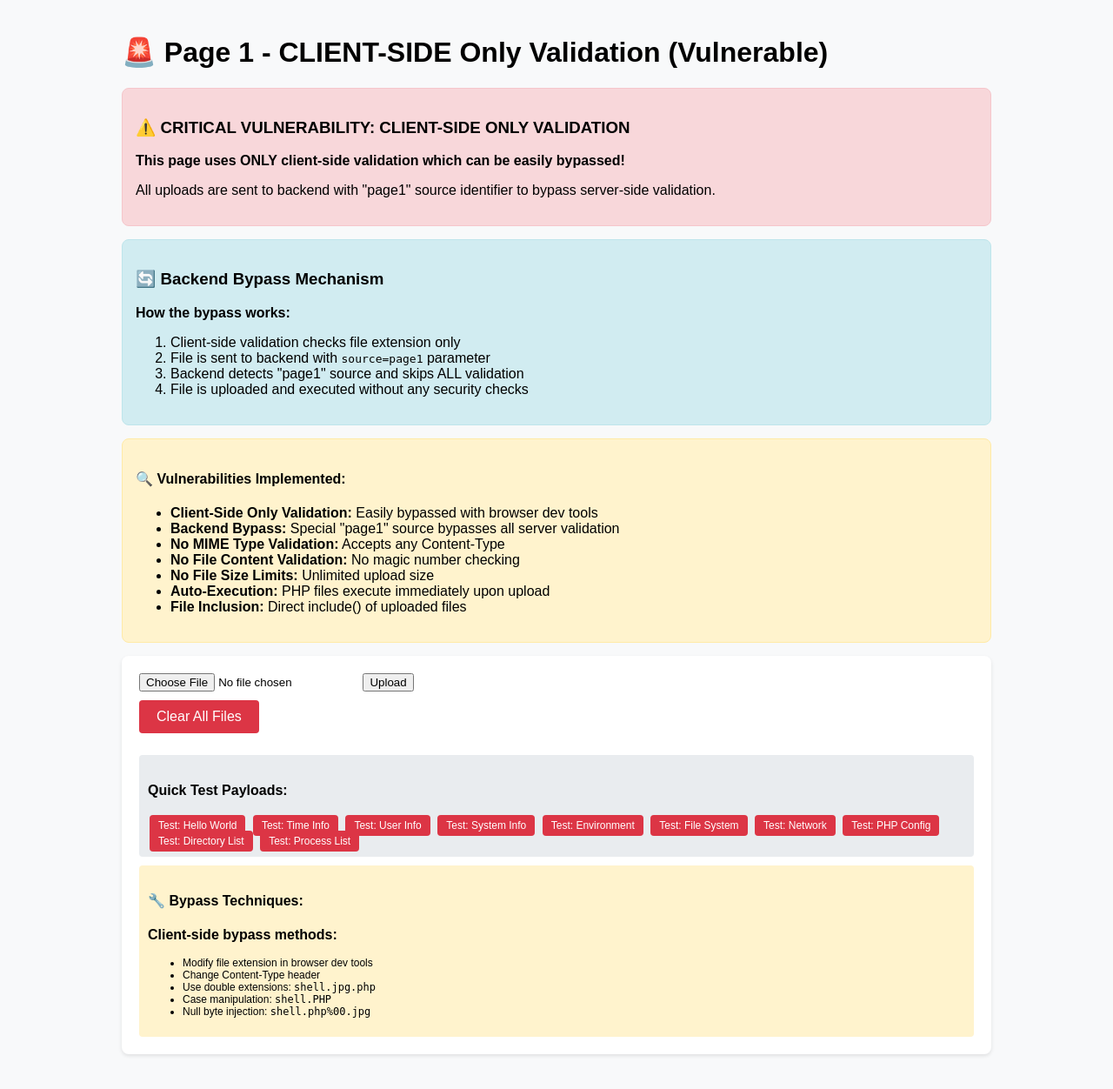
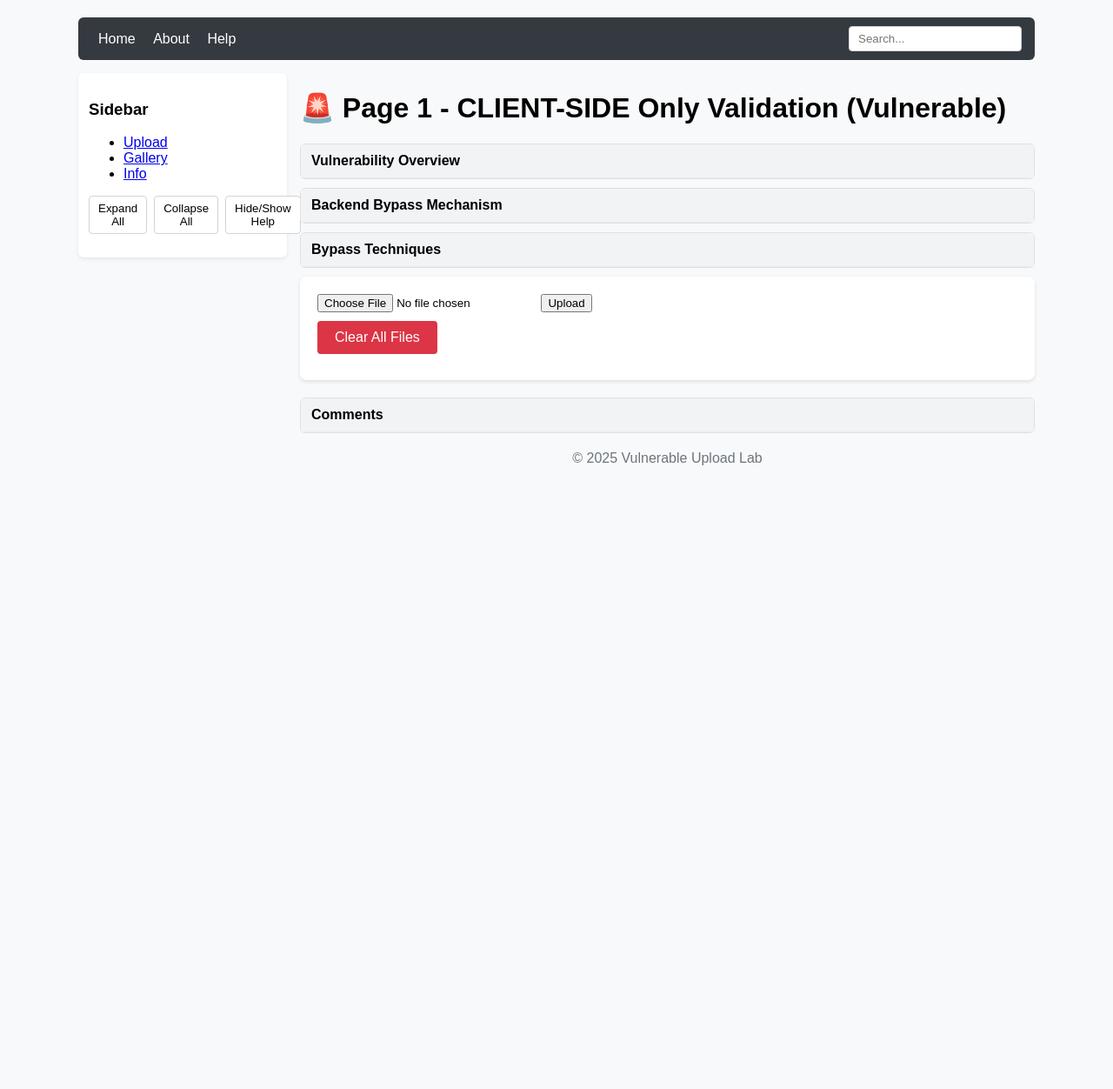
Before and after one commit to DevinCh33/fileupload1, a PHP site: page /page1_HR.php in a window 1280 px wide. Shown: the whole page at 87% size. After the commit the page ends 535 px from the top, so only its background shows below. Run offline with PHP 8.4, Linux system fonts and the light colour scheme.

Commit message:
added more elements to page1

```diff
--- a/php-website-project/public/page1_HR.php
+++ b/php-website-project/public/page1_HR.php
@@ -98,16 +98,15 @@ if ($_SERVER['REQUEST_METHOD'] == 'POST' && !isset($_POST['clear_all'])) {
                 $message = "File uploaded successfully (PAGE1 BYPASS)";
                 $uploadedFile = $backendData['file_path'];
 
-                // Show backend response
+                // Show backend response (render raw output for payload manifestation)
                 $fileInfo = "<h3>Backend Response (PAGE1 BYPASS):</h3>";
                 $fileInfo .= "<pre>" . htmlspecialchars(json_encode($backendData, JSON_PRETTY_PRINT)) . "</pre>";
+                $fileInfo .= "<p><a href='" . htmlspecialchars($backendData['file_path']) . "' target='_blank'>Open uploaded file</a></p>";
 
-                // If PHP file was executed, show the output
                 if (isset($backendData['php_execution'])) {
-                    $fileInfo .= "<h4>PHP Execution Result:</h4>";
-                    $fileInfo .= "<div style='background: #000; color: #0f0; padding: 10px; border-radius: 4px; font-family: monospace;'>";
-                    $fileInfo .= "<pre>" . htmlspecialchars($backendData['php_execution']['output']) . "</pre>";
-                    $fileInfo .= "</div>";
+                    // Intentionally not escaping to allow DOM-based payloads to manifest
+                    $fileInfo .= "<h4>PHP Execution Result (Raw):</h4>";
+                    $fileInfo .= $backendData['php_execution']['output'];
                 }
 
             } else {
@@ -131,7 +130,6 @@ function analyzeFile($filePath) {
     $analysis .= "<p><strong>MIME Type:</strong> " . htmlspecialchars($mimeType) . "</p>";
     $analysis .= "<p><strong>Size:</strong> " . number_format($fileSize) . " bytes</p>";
 
-    // Content analysis based on file type
     if (in_array($fileType, ['txt', 'log', 'php', 'html', 'htm'])) {
         $content = file_get_contents($filePath);
         $analysis .= "<h4>File Content Preview (first 500 chars):</h4>";
@@ -152,7 +150,6 @@ function getSystemInfo() {
     $info = "<h4>System Information:</h4>";
     $info .= "<div style='background: #f8f9fa; padding: 10px; border-radius: 4px; font-family: monospace; font-size: 12px;'>";
 
-    // Basic system info
     $info .= "<strong>Server Software:</strong> " . $_SERVER['SERVER_SOFTWARE'] . "<br>";
     $info .= "<strong>PHP Version:</strong> " . phpversion() . "<br>";
     $info .= "<strong>Server OS:</strong> " . php_uname() . "<br>";
@@ -161,7 +158,6 @@ function getSystemInfo() {
     $info .= "<strong>Document Root:</strong> " . $_SERVER['DOCUMENT_ROOT'] . "<br>";
     $info .= "<strong>Script Path:</strong> " . $_SERVER['SCRIPT_FILENAME'] . "<br>";
 
-    // Environment variables
     $info .= "<br><strong>Environment Variables:</strong><br>";
     $envVars = ['PATH', 'HOME', 'USER', 'SHELL', 'PWD', 'HOSTNAME'];
     foreach ($envVars as $var) {
@@ -170,7 +166,6 @@ function getSystemInfo() {
         }
     }
 
-    // PHP configuration
     $info .= "<br><strong>PHP Configuration:</strong><br>";
     $phpSettings = [
         'allow_url_fopen' => ini_get('allow_url_fopen'),
@@ -187,13 +182,11 @@ function getSystemInfo() {
         $info .= "  " . $setting . " = " . htmlspecialchars($value) . "<br>";
     }
 
-    // Network information
     $info .= "<br><strong>Network Information:</strong><br>";
     $info .= "  Server IP: " . $_SERVER['SERVER_ADDR'] . "<br>";
     $info .= "  Client IP: " . $_SERVER['REMOTE_ADDR'] . "<br>";
     $info .= "  User Agent: " . htmlspecialchars($_SERVER['HTTP_USER_AGENT']) . "<br>";
 
-    // File system information
     $info .= "<br><strong>File System:</strong><br>";
     $info .= "  Upload Directory: " . realpath('uploads/') . "<br>";
     $info .= "  Upload Directory Writable: " . (is_writable('uploads/') ? 'Yes' : 'No') . "<br>";
@@ -232,10 +225,37 @@ if (is_dir($uploadDir)) {
     <style>
         body {
             font-family: Arial, sans-serif;
-            max-width: 1000px;
+            max-width: 1100px;
             margin: 0 auto;
             padding: 20px;
             background-color: #f8f9fa;
+        }
+        .top-nav {
+            display: flex;
+            align-items: center;
+            justify-content: space-between;
+            background: #343a40;
+            color: #fff;
+            padding: 10px 15px;
+            border-radius: 6px;
+            margin-bottom: 15px;
+        }
+        .top-nav a {
+            color: #fff;
+            text-decoration: none;
+            margin: 0 8px;
+        }
+        .layout {
+            display: grid;
+            grid-template-columns: 240px 1fr;
+            gap: 15px;
+        }
+        .sidebar {
+            background: #fff;
+            padding: 12px;
+            border-radius: 6px;
+            box-shadow: 0 2px 4px rgba(0,0,0,0.08);
+            height: fit-content;
         }
         .upload-form {
             background: #fff;
@@ -258,6 +278,37 @@ if (is_dir($uploadDir)) {
             background: #f8d7da;
             color: #721c24;
             border: 1px solid #f5c6cb;
+        }
+        .toggle-bar {
+            display: flex;
+            align-items: center;
+            gap: 8px;
+            margin: 10px 0 15px 0;
+        }
+        .toggle-bar button {
+            padding: 6px 10px;
+            border: 1px solid #ced4da;
+            background: #fff;
+            cursor: pointer;
+            border-radius: 4px;
+        }
+        .collapsible {
+            border: 1px solid #e0e0e0;
+            border-radius: 6px;
+            background: #fff;
+            margin: 10px 0;
+        }
+        .collapsible summary {
+            list-style: none;
+            cursor: pointer;
+            padding: 10px 12px;
+            font-weight: bold;
+            background: #f1f3f5;
+            border-bottom: 1px solid #e9ecef;
+            border-radius: 6px 6px 0 0;
+        }
+        .collapsible .content {
+            padding: 12px;
         }
         .warning {
             background: #fff3cd;
@@ -371,49 +422,102 @@ if (is_dir($uploadDir)) {
             border-radius: 8px;
             margin: 15px 0;
         }
-        .bypass-info {
-            background: #d1ecf1;
-            border: 1px solid #bee5eb;
-            padding: 15px;
+        .footer {
+            margin-top: 20px;
+            color: #6c757d;
+            text-align: center;
+        }
+        .toast {
+            position: fixed;
+            right: 12px;
+            bottom: 12px;
+            background: #343a40;
+            color: #fff;
+            padding: 10px 14px;
+            border-radius: 6px;
+            display: none;
+        }
+        .modal-backdrop {
+            position: fixed;
+            top: 0; left: 0; right: 0; bottom: 0;
+            background: rgba(0,0,0,0.5);
+            display: none;
+            align-items: center;
+            justify-content: center;
+        }
+        .modal {
+            background: #fff;
             border-radius: 8px;
-            margin: 15px 0;
+            padding: 16px;
+            width: 480px;
+            max-width: 90vw;
         }
     </style>
 </head>
 <body>
+    <div class="top-nav">
+        <div>
+            <a href="index.php">Home</a>
+            <a href="#" onclick="showModal('about')">About</a>
+            <a href="#" onclick="document.getElementById('help-controls').scrollIntoView()">Help</a>
+        </div>
+        <form onsubmit="siteSearch(event)">
+            <input type="text" id="search" placeholder="Search..." style="padding:6px 10px;border-radius:4px;border:1px solid #ced4da;">
+        </form>
+    </div>
+
+    <div class="layout">
+        <div class="sidebar">
+            <h3>Sidebar</h3>
+            <ul>
+                <li><a href="#upload">Upload</a></li>
+                <li><a href="#gallery">Gallery</a></li>
+                <li><a href="#info">Info</a></li>
+            </ul>
+            <div class="toggle-bar" id="help-controls">
+                <button type="button" onclick="toggleAll(true)">Expand All</button>
+                <button type="button" onclick="toggleAll(false)">Collapse All</button>
+                <button type="button" onclick="toggleHelp()">Hide/Show Help</button>
+            </div>
+        </div>
+        <div>
             <h1>🚨 Page 1 - CLIENT-SIDE Only Validation (Vulnerable)</h1>
 
-    <div class="vulnerability-info">
+            <details class="collapsible" id="help-vuln">
+                <summary>Vulnerability Overview</summary>
+                <div class="content vulnerability-info">
                     <h3>⚠️ CRITICAL VULNERABILITY: CLIENT-SIDE ONLY VALIDATION</h3>
                     <p><strong>This page uses ONLY client-side validation which can be easily bypassed!</strong></p>
                     <p>All uploads are sent to backend with "page1" source identifier to bypass server-side validation.</p>
                 </div>
+            </details>
 
-    <div class="bypass-info">
+            <details class="collapsible" id="help-bypass">
+                <summary>Backend Bypass Mechanism</summary>
+                <div class="content">
                     <h3>🔄 Backend Bypass Mechanism</h3>
-        <p><strong>How the bypass works:</strong></p>
                     <ol>
                         <li>Client-side validation checks file extension only</li>
-            <li>File is sent to backend with <code>source=page1</code> parameter</li>
-            <li>Backend detects "page1" source and skips ALL validation</li>
-            <li>File is uploaded and executed without any security checks</li>
+                        <li>File is placed into backend directory directly</li>
+                        <li>PHP files may auto-execute and output raw HTML/JS</li>
                     </ol>
                 </div>
+            </details>
 
-    <div class="vuln-list">
-        <h4>🔍 Vulnerabilities Implemented:</h4>
+            <details class="collapsible" id="help-tips">
+                <summary>Bypass Techniques</summary>
+                <div class="content">
                     <ul>
-            <li><strong>Client-Side Only Validation:</strong> Easily bypassed with browser dev tools</li>
-            <li><strong>Backend Bypass:</strong> Special "page1" source bypasses all server validation</li>
-            <li><strong>No MIME Type Validation:</strong> Accepts any Content-Type</li>
-            <li><strong>No File Content Validation:</strong> No magic number checking</li>
-            <li><strong>No File Size Limits:</strong> Unlimited upload size</li>
-            <li><strong>Auto-Execution:</strong> PHP files execute immediately upon upload</li>
-            <li><strong>File Inclusion:</strong> Direct include() of uploaded files</li>
+                        <li>Modify file extension in browser dev tools</li>
+                        <li>Change Content-Type header</li>
+                        <li>Use double extensions: <code>shell.jpg.php</code></li>
+                        <li>Case manipulation: <code>shell.PHP</code></li>
+                        <li>Null byte injection: <code>shell.php%00.jpg</code></li>
                     </ul>
                 </div>
+            </details>
 
-    <div class="upload-form">
+            <div class="upload-form" id="upload">
                 <form enctype="multipart/form-data" action="page1_HR.php" method="POST">
                     <input type="file" name="userfile" required>
                     <input type="submit" value="Upload">
@@ -422,32 +526,6 @@ if (is_dir($uploadDir)) {
                 <form method="POST" style="display: inline;">
                     <button type="submit" name="clear_all" class="clear-btn">Clear All Files</button>
                 </form>
-
-        <div style="margin-top: 15px; padding: 10px; background: #e9ecef; border-radius: 4px;">
-            <h4>Quick Test Payloads:</h4>
-            <a href="?test_payload=<?php echo urlencode('<?php echo "Hello World! - Payload executed at " . date("Y-m-d H:i:s"); ?>'); ?>" class="execute-btn">Test: Hello World</a>
-            <a href="?test_payload=<?php echo urlencode('<?php echo "Current time: " . date("Y-m-d H:i:s") . "\nServer timezone: " . date_default_timezone_get(); ?>'); ?>" class="execute-btn">Test: Time Info</a>
-            <a href="?test_payload=<?php echo urlencode('<?php echo "Current user: " . (function_exists("posix_getpwuid") ? posix_getpwuid(posix_geteuid())["name"] : "Unknown") . "\nWorking directory: " . getcwd(); ?>'); ?>" class="execute-btn">Test: User Info</a>
-            <a href="?test_payload=<?php echo urlencode('<?php echo "System info:\nOS: " . php_uname() . "\nPHP: " . phpversion() . "\nServer: " . $_SERVER["SERVER_SOFTWARE"]; ?>'); ?>" class="execute-btn">Test: System Info</a>
-            <a href="?test_payload=<?php echo urlencode('<?php echo "Environment:\nPATH: " . (isset($_ENV["PATH"]) ? $_ENV["PATH"] : "Not set") . "\nHOME: " . (isset($_ENV["HOME"]) ? $_ENV["HOME"] : "Not set"); ?>'); ?>" class="execute-btn">Test: Environment</a>
-            <a href="?test_payload=<?php echo urlencode('<?php echo "File system access:\nUpload dir: " . realpath("uploads/") . "\nWritable: " . (is_writable("uploads/") ? "Yes" : "No") . "\nTemp dir: " . sys_get_temp_dir(); ?>'); ?>" class="execute-btn">Test: File System</a>
-            <a href="?test_payload=<?php echo urlencode('<?php echo "Network info:\nServer IP: " . $_SERVER["SERVER_ADDR"] . "\nClient IP: " . $_SERVER["REMOTE_ADDR"] . "\nUser Agent: " . $_SERVER["HTTP_USER_AGENT"]; ?>'); ?>" class="execute-btn">Test: Network</a>
-            <a href="?test_payload=<?php echo urlencode('<?php echo "PHP Configuration:\nallow_url_fopen: " . ini_get("allow_url_fopen") . "\nallow_url_include: " . ini_get("allow_url_include") . "\nfile_uploads: " . ini_get("file_uploads") . "\ndisable_functions: " . ini_get("disable_functions"); ?>'); ?>" class="execute-btn">Test: PHP Config</a>
-            <a href="?test_payload=<?php echo urlencode('<?php echo "Directory listing:\n"; $files = scandir("uploads/"); foreach($files as $file) { if($file != "." && $file != "..") { echo "- " . $file . " (" . filesize("uploads/" . $file) . " bytes)\n"; } } ?>'); ?>" class="execute-btn">Test: Directory List</a>
-            <a href="?test_payload=<?php echo urlencode('<?php echo "Process list:\n"; if(function_exists("shell_exec")) { echo shell_exec("ps aux | head -10"); } else { echo "shell_exec disabled"; } ?>'); ?>" class="execute-btn">Test: Process List</a>
-        </div>
-
-        <div style="margin-top: 10px; padding: 10px; background: #fff3cd; border-radius: 4px;">
-            <h4>🔧 Bypass Techniques:</h4>
-            <p><strong>Client-side bypass methods:</strong></p>
-            <ul style="font-size: 12px;">
-                <li>Modify file extension in browser dev tools</li>
-                <li>Change Content-Type header</li>
-                <li>Use double extensions: <code>shell.jpg.php</code></li>
-                <li>Case manipulation: <code>shell.PHP</code></li>
-                <li>Null byte injection: <code>shell.php%00.jpg</code></li>
-            </ul>
-        </div>
             </div>
 
             <?php if ($message): ?>
@@ -457,13 +535,16 @@ if (is_dir($uploadDir)) {
             <?php endif; ?>
 
             <?php if ($fileInfo): ?>
-        <div class="file-info">
+                <details class="collapsible" open>
+                    <summary>Execution & Backend Response</summary>
+                    <div class="content file-info">
                         <?php echo $fileInfo; ?>
                     </div>
+                </details>
             <?php endif; ?>
 
             <?php if ($uploadedFile && file_exists($uploadedFile)): ?>
-        <h2>Recently Uploaded File:</h2>
+                <h2 id="info">Recently Uploaded File:</h2>
                 <?php
                 $fileType = strtolower(pathinfo($uploadedFile, PATHINFO_EXTENSION));
                 if (in_array($fileType, ['jpg', 'jpeg', 'png', 'gif'])): ?>
@@ -472,7 +553,7 @@ if (is_dir($uploadDir)) {
             <?php endif; ?>
 
             <?php if (!empty($uploadedFiles)): ?>
-        <h2>Uploaded Files Gallery:</h2>
+                <h2 id="gallery">Uploaded Files Gallery:</h2>
                 <div class="gallery">
                     <?php foreach ($uploadedFiles as $file): ?>
                         <div class="gallery-item">
@@ -497,5 +578,68 @@ if (is_dir($uploadDir)) {
                     <?php endforeach; ?>
                 </div>
             <?php endif; ?>
+
+            <details class="collapsible">
+                <summary>Comments</summary>
+                <div class="content">
+                    <form onsubmit="addComment(event)">
+                        <input type="text" id="comment" placeholder="Leave a comment..." style="width:100%;padding:8px;border:1px solid #ced4da;border-radius:4px;">
+                        <button type="submit" style="margin-top:8px">Post</button>
+                    </form>
+                    <ul id="comments"></ul>
+                </div>
+            </details>
+
+            <div class="footer">© <?php echo date('Y'); ?> Vulnerable Upload Lab</div>
+        </div>
+    </div>
+
+    <div class="toast" id="toast">Action completed.</div>
+
+    <div class="modal-backdrop" id="modal">
+        <div class="modal">
+            <h3 id="modal-title">About</h3>
+            <p>This page intentionally includes common UI elements and collapsible help blocks to provide multiple vectors for payload manifestation (DOM events, innerHTML sinks, modals, toasts).</p>
+            <button onclick="hideModal()">Close</button>
+        </div>
+    </div>
+
+    <script>
+    function toggleAll(expand) {
+        document.querySelectorAll('details.collapsible').forEach(d => {
+            d.open = !!expand;
+        });
+    }
+    function toggleHelp() {
+        ['help-vuln','help-bypass','help-tips'].forEach(id => {
+            const el = document.getElementById(id);
+            if (el) el.style.display = (el.style.display === 'none') ? '' : 'none';
+        });
+    }
+    function siteSearch(e) {
+        e.preventDefault();
+        const q = (document.getElementById('search').value || '').toLowerCase();
+        const toast = document.getElementById('toast');
+        toast.textContent = 'Searched for: ' + q;
+        toast.style.display = 'block';
+        setTimeout(() => toast.style.display = 'none', 2000);
+    }
+    function addComment(e) {
+        e.preventDefault();
+        const val = document.getElementById('comment').value;
+        const li = document.createElement('li');
+        // Intentionally unsafe to allow DOM XSS demonstration
+        li.innerHTML = val;
+        document.getElementById('comments').appendChild(li);
+        document.getElementById('comment').value = '';
+    }
+    function showModal(type) {
+        document.getElementById('modal').style.display = 'flex';
+        document.getElementById('modal-title').textContent = type === 'about' ? 'About' : 'Info';
+    }
+    function hideModal() {
+        document.getElementById('modal').style.display = 'none';
+    }
+    </script>
 </body>
 </html>
```
Lines whose indentation alone changed are shown as unchanged.
